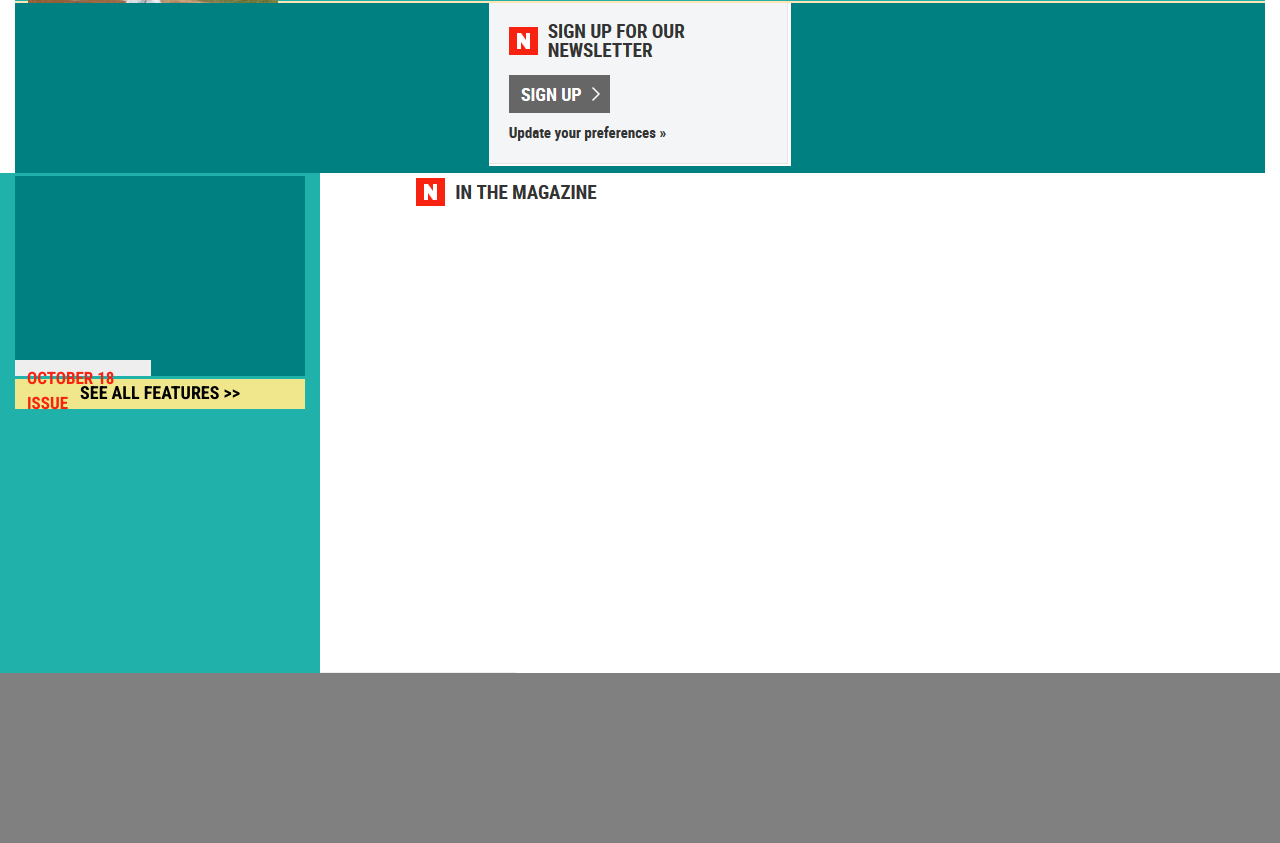
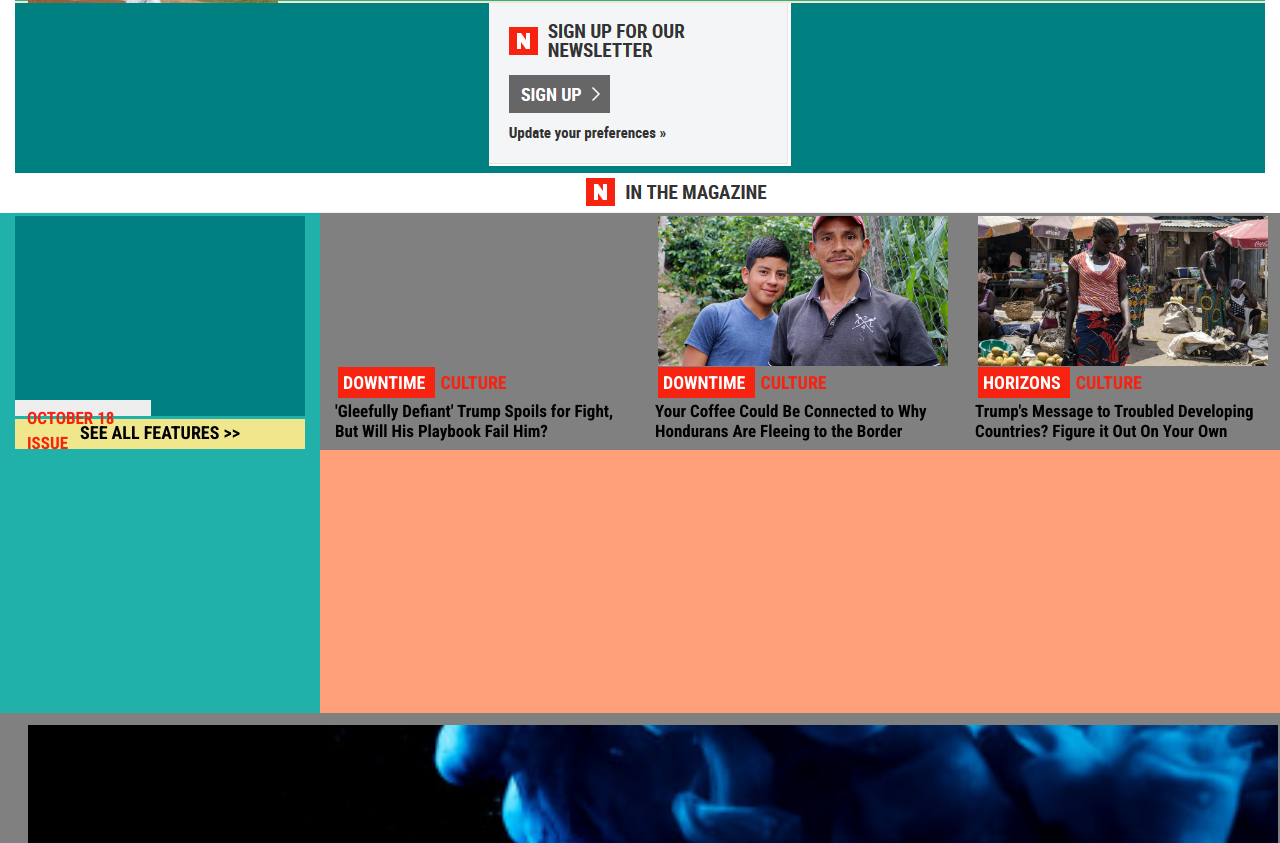
Before and after one commit to Usagib/using-bootstrap, a plain HTML site: page index.html in a window 1280 px wide. Shown: the part 3978-4821 px from the top of the page. Drawn offline with Linux system fonts and the light colour scheme.

Commit message:
in the magazine md-breakpoint-1 added

```diff
--- a/index.html
+++ b/index.html
@@ -326,6 +326,9 @@
           </div>
         </div>
 
+        <div class="section-title-div">
+          <img src="img/ntm-title.png" alt=""/>
+        </div>
         <div class="row itm-1">
           <div class="col-12 col-md-3 month-issue">
             <div class="issue-img-wrapper issue-img">
@@ -335,12 +338,9 @@
               <span>SEE ALL FEATURES >></span>
             </div>
           </div>
-          <div class="section-title-div">
-            <img src="img/ntm-title.png" alt=""/>
-          </div>
-          <div class="col-12 itm-wrapper">
+          <div class="col-12 col-md-9 itm-wrapper">
             <div class="row itm-row">
-              <div class="col-12 itm-col-1">
+              <div class="col-12 col-md-4 itm-col-1">
                 <div class="itm-img-wrapper itm-img-1"></div>
                 <div class="itm-category-wrapper">
                   <span class="cover-span"> DOWNTIME </span>
@@ -348,7 +348,7 @@
                 </div>
                 <h2 class="article-title">'Gleefully Defiant' Trump Spoils for Fight, But Will His Playbook Fail Him?</h2>
               </div>
-              <div class="col-12 itm-col-2">
+              <div class="col-12 col-md-4 itm-col-2">
                 <div class="itm-img-wrapper itm-img-2"></div>
                 <div class="itm-category-wrapper">
                   <span class="cover-span"> DOWNTIME </span>
@@ -356,7 +356,7 @@
                 </div>
                 <h2 class="article-title">Your Coffee Could Be Connected to Why Hondurans Are Fleeing to the Border</h2>
               </div>
-              <div class="col-12 itm-col-3">
+              <div class="col-12 col-md-4 itm-col-3">
                 <div class="itm-img-wrapper itm-img-3"></div>
                 <div class="itm-category-wrapper">
                   <span class="cover-span"> HORIZONS </span>
```
